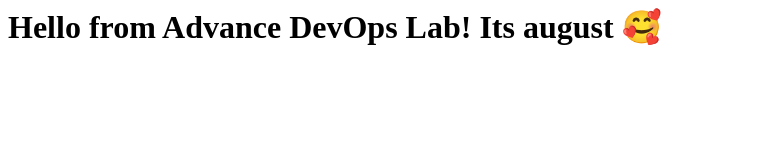
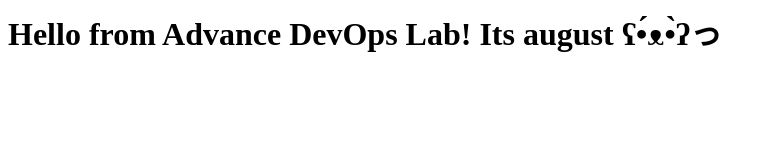
Before and after one commit to meets8/AdvDevCodePipeline, a plain HTML site: page index.html in a window 1280 px wide. Shown: the whole page, without its empty margins (0-774 px from the left). Drawn offline with Linux system fonts and the light colour scheme.

Commit message:
Update index.html

```diff
--- a/index.html
+++ b/index.html
@@ -1,7 +1,7 @@
 <html>
   <body>
     <h1>
-      Hello from Advance DevOps Lab! Its august 🥰
+      Hello from Advance DevOps Lab! Its august ʕ•́ᴥ•̀ʔっ
     </h1>
   </body>
 </html>
```
